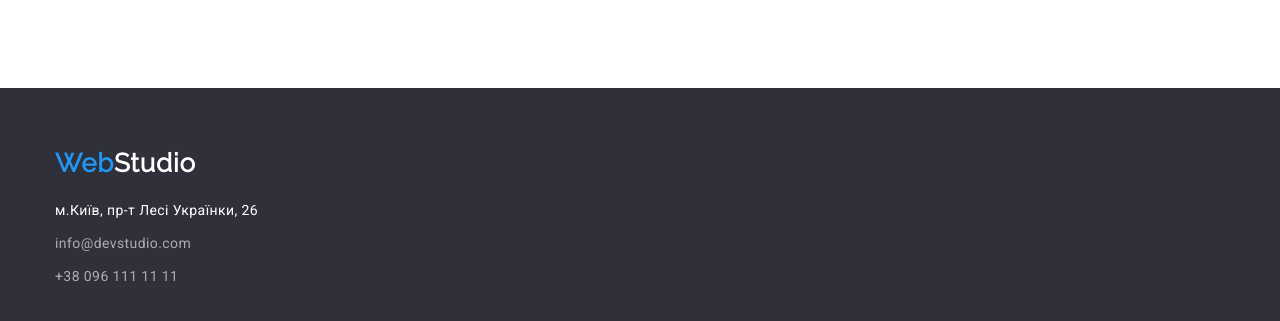
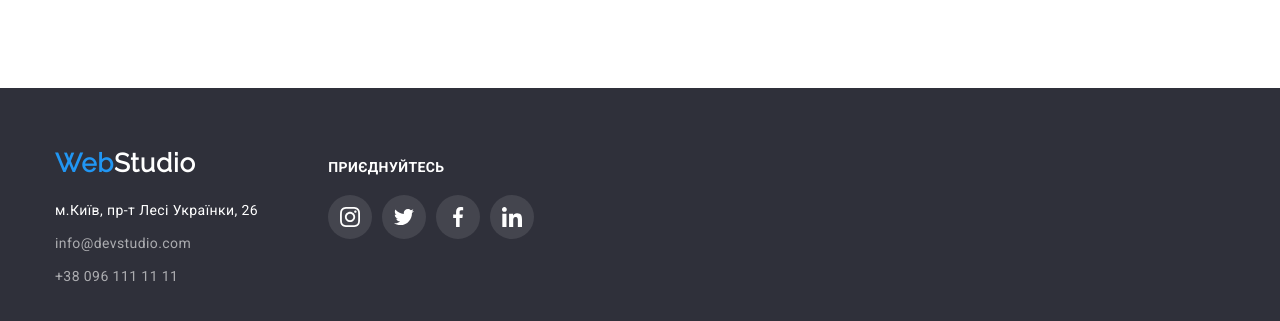
Before and after one commit to y-lapach/goit-markup-hw-04, a plain HTML site: page index.html in a window 1280 px wide. Shown: the part 2593-2914 px from the top of the page. Drawn offline with nearby package versions, Linux system fonts and the light colour scheme.

Commit message:
adding social media icons to footer

```diff
--- a/css/common.css
+++ b/css/common.css
@@ -16,6 +16,7 @@
     --bg-light-grey: #F5F4FA;
     --hero-bg:#2F303A;
     --footer-bg: #2F303A;
+    --footer-socials-bg:rgba(255, 255, 255, 0.1);
     /*Borders*/
     --header-border:#ECECEC;
     --border-light-grey:#EEEEEE;
@@ -187,7 +188,13 @@ footer {
     padding-bottom: 60px;
     background-color: var(--footer-bg);
 }
-
+footer .container {
+    display: flex;
+    align-items: baseline;
+}
+.address {
+    margin-right: 70px;
+}
 address {
     font-style: normal;
 }
@@ -221,3 +228,39 @@ address {
 .ftr-contacts .address-link:focus {
     color: var(--accent-color);
 }
+.ftr-join .join {
+    margin-bottom: 20px;
+    color: var(--primary-white);
+    font-weight: 700;
+    font-size: 14px;
+    line-height: 16px;
+    letter-spacing: 0.03em;
+    text-transform: uppercase;
+}
+.ftr-join .ftr-socials-list {
+    display: flex;
+    justify-content: center;
+}
+
+.ftr-socials-list .ftr-socials-item a {
+    display: flex;
+    align-items: center;
+    justify-content: center;
+    width: 44px;
+    height: 44px;
+    color: var(--primary-white);
+    background-color: var(--footer-socials-bg);
+    border-radius: 50%;
+}
+
+.ftr-socials-list .ftr-socials-item a:hover,
+.ftr-socials-list .ftr-socials-item a:focus {
+    background-color: var(--accent-color);
+}
+
+.ftr-socials-item .ftr-socials-icon {
+    fill: currentColor;
+}
+.ftr-socials-list .ftr-socials-item:not(:last-child) {
+    margin-right: 10px;
+}
--- a/index.html
+++ b/index.html
@@ -349,6 +349,7 @@
     </main>
     <footer>
       <div class="container">
+        <div class="address">
           <a href="./index.html" class="logo">Web<span class="logo-footer">Studio</span> </a>
           <address class="ftr-address">
             <p class="ftr-location">м.Київ, пр-т Лесі Українки, 26</p>
@@ -360,6 +361,40 @@
             </ul>
           </address>
         </div>
+        <div class="ftr-join">
+          <p class="join">Приєднуйтесь</p>
+          <ul class="ftr-socials-list list">
+            <li class="ftr-socials-item">
+              <a href="#" class="link">
+                <svg class="ftr-socials-icon" width="20" height="20">
+                  <use href="./images/icons.svg#icon-instagram"></use>
+                </svg>
+              </a>
+            </li>
+            <li class="ftr-socials-item">
+              <a href="#" class="link">
+                <svg class="ftr-socials-icon" width="20" height="20">
+                  <use href="./images/icons.svg#icon-twitter"></use>
+                </svg>
+              </a>
+            </li>
+            <li class="ftr-socials-item">
+              <a href="#" class="link">
+                <svg class="ftr-socials-icon" width="20" height="20">
+                  <use href="./images/icons.svg#icon-facebook"></use>
+                </svg>
+              </a>
+            </li>
+            <li class="ftr-socials-item">
+              <a href="#" class="link">
+                <svg class="ftr-socials-icon" width="20" height="20">
+                  <use href="./images/icons.svg#icon-linkedin"></use>
+                </svg>
+              </a>
+            </li>
+          </ul>
+        </div>
+      </div>
     </footer>
   </body>
 </html>
```
Also changed, not shown: portfolio.html (+35 -0 lines). Lines whose indentation alone changed are shown as unchanged.
